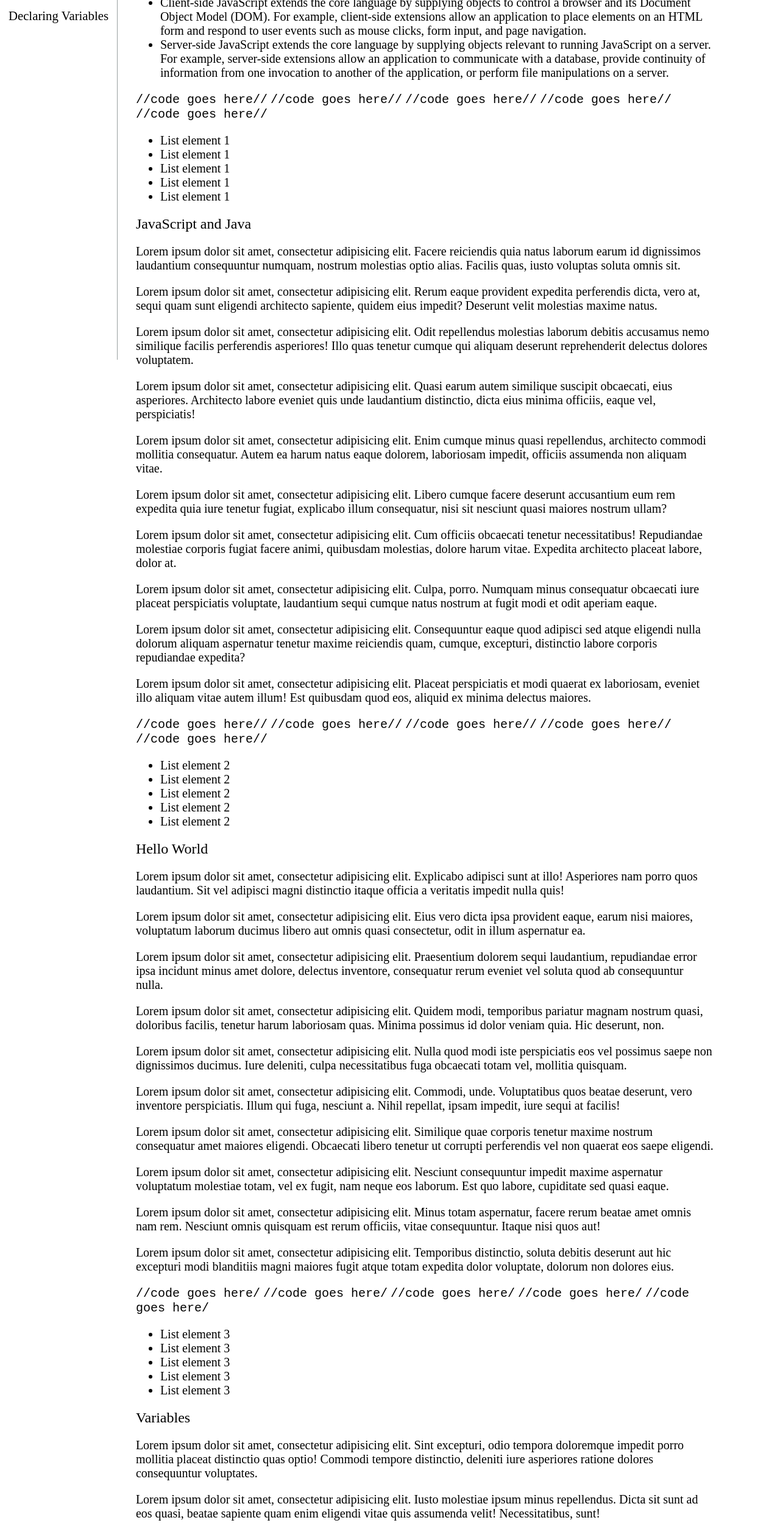
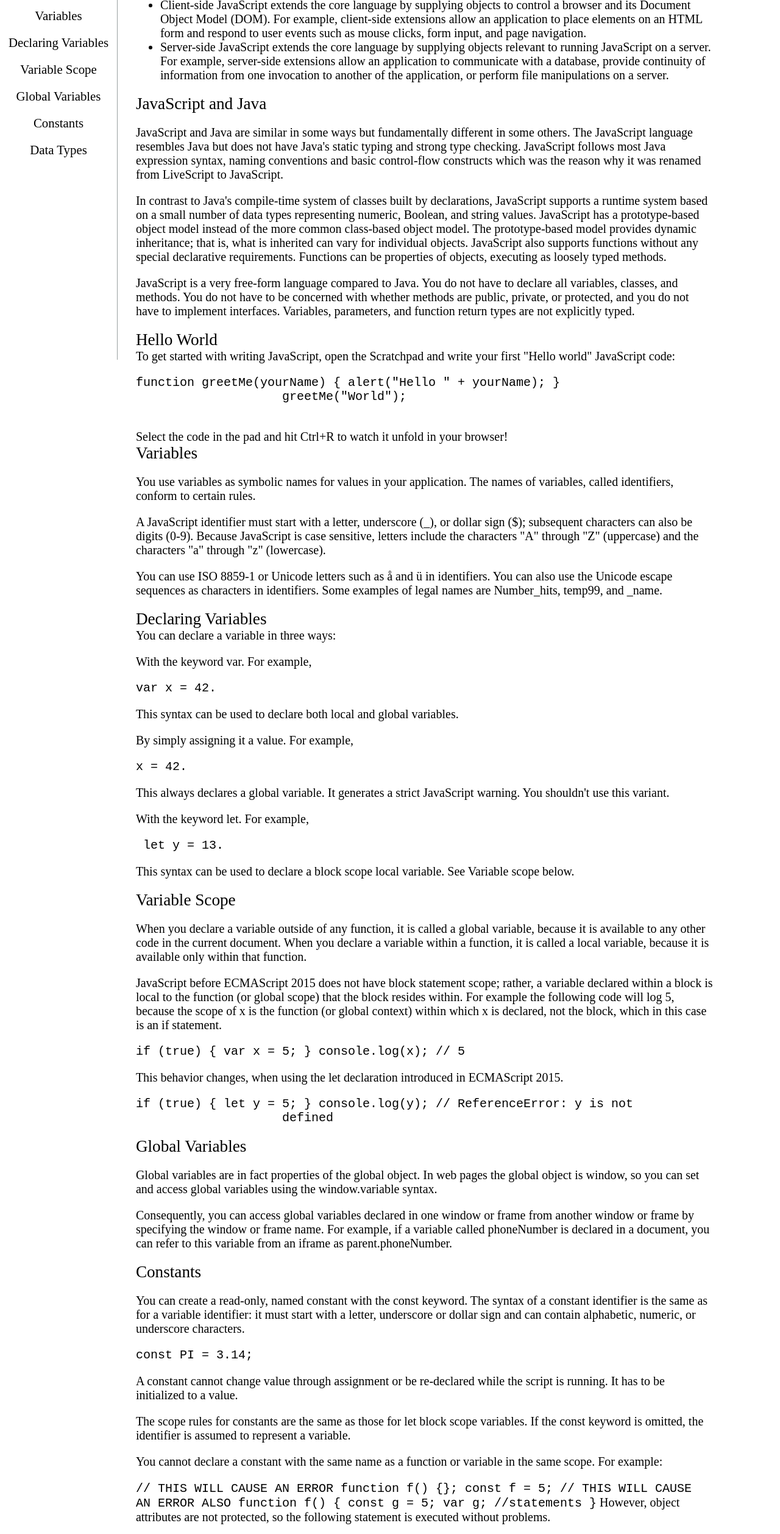
Before and after one commit to prinxard/FreeCodeCamp_Project_Technical_Documentation_Page, a plain HTML site: page index.html in a window 1280 px wide. Shown: the part 240-2756 px from the top of the page at 61% size. Drawn offline with Linux system fonts and the light colour scheme.

```diff
--- a/index.html
+++ b/index.html
@@ -18,6 +18,10 @@
         <a href="#Hello_World" class="nav-link">Hello World</a>
         <a href="#Variables" class="nav-link">Variables</a>
         <a href="#Declaring_Variables" class="nav-link">Declaring Variables</a>
+        <a href="#Variable_Scope" class="nav-link">Variable Scope</a>
+        <a href="#Global_Variables" class="nav-link">Global Variables</a>
+        <a href="#Constants" class="nav-link">Constants</a>
+        <a href="#Data_Types" class="nav-link">Data Types</a>
     </nav>
 
     <main id="main-doc">
@@ -46,198 +50,210 @@
                     the application, or perform file manipulations on a server.
                 </li>
             </ul>
-            <code>//code goes here//</code>
-            <code>//code goes here//</code>
-            <code>//code goes here//</code>
-            <code>//code goes here//</code>
-            <code>//code goes here//</code>
-            <ul>
-                <li>List element 1</li>
-                <li>List element 1</li>
-                <li>List element 1</li>
-                <li>List element 1</li>
-                <li>List element 1</li>
-            </ul>
         </section>
         <section class="main-section" id="JavaScript_and_Java">
             <header>JavaScript and Java</header>
-            <p>Lorem ipsum dolor sit amet, consectetur adipisicing elit. Facere reiciendis quia natus laborum earum id
-                dignissimos laudantium consequuntur numquam, nostrum molestias optio alias. Facilis quas, iusto voluptas
-                soluta omnis sit.</p>
-            <p>Lorem ipsum dolor sit amet, consectetur adipisicing elit. Rerum eaque provident expedita perferendis
-                dicta, vero at, sequi quam sunt eligendi architecto sapiente, quidem eius impedit? Deserunt velit
-                molestias maxime natus.</p>
-            <p>Lorem ipsum dolor sit amet, consectetur adipisicing elit. Odit repellendus molestias laborum debitis
-                accusamus nemo similique facilis perferendis asperiores! Illo quas tenetur cumque qui aliquam deserunt
-                reprehenderit delectus dolores voluptatem.</p>
-            <p>Lorem ipsum dolor sit amet, consectetur adipisicing elit. Quasi earum autem similique suscipit obcaecati,
-                eius asperiores. Architecto labore eveniet quis unde laudantium distinctio, dicta eius minima officiis,
-                eaque vel, perspiciatis!</p>
-            <p>Lorem ipsum dolor sit amet, consectetur adipisicing elit. Enim cumque minus quasi repellendus, architecto
-                commodi mollitia consequatur. Autem ea harum natus eaque dolorem, laboriosam impedit, officiis assumenda
-                non aliquam vitae.</p>
-            <p>Lorem ipsum dolor sit amet, consectetur adipisicing elit. Libero cumque facere deserunt accusantium eum
-                rem expedita quia iure tenetur fugiat, explicabo illum consequatur, nisi sit nesciunt quasi maiores
-                nostrum ullam?</p>
-            <p>Lorem ipsum dolor sit amet, consectetur adipisicing elit. Cum officiis obcaecati tenetur necessitatibus!
-                Repudiandae molestiae corporis fugiat facere animi, quibusdam molestias, dolore harum vitae. Expedita
-                architecto placeat labore, dolor at.</p>
-            <p>Lorem ipsum dolor sit amet, consectetur adipisicing elit. Culpa, porro. Numquam minus consequatur
-                obcaecati iure placeat perspiciatis voluptate, laudantium sequi cumque natus nostrum at fugit modi et
-                odit aperiam eaque.</p>
-            <p>Lorem ipsum dolor sit amet, consectetur adipisicing elit. Consequuntur eaque quod adipisci sed atque
-                eligendi nulla dolorum aliquam aspernatur tenetur maxime reiciendis quam, cumque, excepturi, distinctio
-                labore corporis repudiandae expedita?</p>
-            <p>Lorem ipsum dolor sit amet, consectetur adipisicing elit. Placeat perspiciatis et modi quaerat ex
-                laboriosam, eveniet illo aliquam vitae autem illum! Est quibusdam quod eos, aliquid ex minima delectus
-                maiores.</p>
-            <code>//code goes here//</code>
-            <code>//code goes here//</code>
-            <code>//code goes here//</code>
-            <code>//code goes here//</code>
-            <code>//code goes here//</code>
-            <ul>
-                <li>List element 2</li>
-                <li>List element 2</li>
-                <li>List element 2</li>
-                <li>List element 2</li>
-                <li>List element 2</li>
-            </ul>
+            <p>
+                JavaScript and Java are similar in some ways but fundamentally different
+                in some others. The JavaScript language resembles Java but does not have
+                Java's static typing and strong type checking. JavaScript follows most
+                Java expression syntax, naming conventions and basic control-flow
+                constructs which was the reason why it was renamed from LiveScript to
+                JavaScript.
+            </p>
+
+            <p>
+                In contrast to Java's compile-time system of classes built by
+                declarations, JavaScript supports a runtime system based on a small
+                number of data types representing numeric, Boolean, and string values.
+                JavaScript has a prototype-based object model instead of the more common
+                class-based object model. The prototype-based model provides dynamic
+                inheritance; that is, what is inherited can vary for individual objects.
+                JavaScript also supports functions without any special declarative
+                requirements. Functions can be properties of objects, executing as
+                loosely typed methods.
+            </p>
+            <p>
+                JavaScript is a very free-form language compared to Java. You do not
+                have to declare all variables, classes, and methods. You do not have to
+                be concerned with whether methods are public, private, or protected, and
+                you do not have to implement interfaces. Variables, parameters, and
+                function return types are not explicitly typed.
+            </p>
         </section>
+
         <section class="main-section" id="Hello_World">
             <header>Hello World</header>
-            <p>Lorem ipsum dolor sit amet, consectetur adipisicing elit. Explicabo adipisci sunt at illo! Asperiores nam
-                porro quos laudantium. Sit vel adipisci magni distinctio itaque officia a veritatis impedit nulla quis!
-            </p>
-            <p>Lorem ipsum dolor sit amet, consectetur adipisicing elit. Eius vero dicta ipsa provident eaque, earum
-                nisi maiores, voluptatum laborum ducimus libero aut omnis quasi consectetur, odit in illum aspernatur
-                ea.</p>
-            <p>Lorem ipsum dolor sit amet, consectetur adipisicing elit. Praesentium dolorem sequi laudantium,
-                repudiandae error ipsa incidunt minus amet dolore, delectus inventore, consequatur rerum eveniet vel
-                soluta quod ab consequuntur nulla.</p>
-            <p>Lorem ipsum dolor sit amet, consectetur adipisicing elit. Quidem modi, temporibus pariatur magnam nostrum
-                quasi, doloribus facilis, tenetur harum laboriosam quas. Minima possimus id dolor veniam quia. Hic
-                deserunt, non.</p>
-            <p>Lorem ipsum dolor sit amet, consectetur adipisicing elit. Nulla quod modi iste perspiciatis eos vel
-                possimus saepe non dignissimos ducimus. Iure deleniti, culpa necessitatibus fuga obcaecati totam vel,
-                mollitia quisquam.</p>
-            <p>Lorem ipsum dolor sit amet, consectetur adipisicing elit. Commodi, unde. Voluptatibus quos beatae
-                deserunt, vero inventore perspiciatis. Illum qui fuga, nesciunt a. Nihil repellat, ipsam impedit, iure
-                sequi at facilis!</p>
-            <p>Lorem ipsum dolor sit amet, consectetur adipisicing elit. Similique quae corporis tenetur maxime nostrum
-                consequatur amet maiores eligendi. Obcaecati libero tenetur ut corrupti perferendis vel non quaerat eos
-                saepe eligendi.</p>
-            <p>Lorem ipsum dolor sit amet, consectetur adipisicing elit. Nesciunt consequuntur impedit maxime aspernatur
-                voluptatum molestiae totam, vel ex fugit, nam neque eos laborum. Est quo labore, cupiditate sed quasi
-                eaque.</p>
-            <p>Lorem ipsum dolor sit amet, consectetur adipisicing elit. Minus totam aspernatur, facere rerum beatae
-                amet omnis nam rem. Nesciunt omnis quisquam est rerum officiis, vitae consequuntur. Itaque nisi quos
-                aut!</p>
-            <p>Lorem ipsum dolor sit amet, consectetur adipisicing elit. Temporibus distinctio, soluta debitis deserunt
-                aut hic excepturi modi blanditiis magni maiores fugit atque totam expedita dolor voluptate, dolorum non
-                dolores eius.</p>
-            <code>//code goes here/</code>
-            <code>//code goes here/</code>
-            <code>//code goes here/</code>
-            <code>//code goes here/</code>
-            <code>//code goes here/</code>
-            <ul>
-                <li>List element 3</li>
-                <li>List element 3</li>
-                <li>List element 3</li>
-                <li>List element 3</li>
-                <li>List element 3</li>
-            </ul>
+            <article> To get started with writing JavaScript, open the Scratchpad and write your
+                first "Hello world" JavaScript code:
+               <pre><code>function greetMe(yourName) { alert("Hello " + yourName); }
+                    greetMe("World");
+                </code></pre>
+
+                Select the code in the pad and hit Ctrl+R to watch it unfold in your
+                browser!
+            </article>
         </section>
+
         <section class="main-section" id="Variables">
             <header>Variables</header>
-            <p>Lorem ipsum dolor sit amet, consectetur adipisicing elit. Sint excepturi, odio tempora doloremque impedit
-                porro mollitia placeat distinctio quas optio! Commodi tempore distinctio, deleniti iure asperiores
-                ratione dolores consequuntur voluptates.</p>
-            <p>Lorem ipsum dolor sit amet, consectetur adipisicing elit. Iusto molestiae ipsum minus repellendus. Dicta
-                sit sunt ad eos quasi, beatae sapiente quam enim eligendi vitae quis assumenda velit! Necessitatibus,
-                sunt!</p>
-            <p>Lorem ipsum dolor sit amet, consectetur adipisicing elit. Quisquam, consequuntur, vel magnam atque minus
-                nostrum eum placeat aperiam illum! Odit tempore facilis, repellendus ut natus a, iure voluptates esse
-                provident.</p>
-            <p>Lorem ipsum dolor sit amet, consectetur adipisicing elit. Quia corrupti corporis similique repellendus,
-                dicta, facilis placeat. Consequuntur, placeat, in! Eos perspiciatis, debitis eius consequuntur veritatis
-                quo delectus laboriosam sequi totam.</p>
-            <p>Lorem ipsum dolor sit amet, consectetur adipisicing elit. Molestias soluta tenetur, veritatis impedit at
-                repudiandae numquam incidunt, odio! Optio ullam esse reiciendis necessitatibus cum odio voluptatum sunt
-                dicta odit illum.</p>
-            <p>Lorem ipsum dolor sit amet, consectetur adipisicing elit. Iusto eum deserunt in ad officia fugit optio
-                alias delectus est perferendis, consequatur illo modi eos deleniti natus saepe similique, et,
-                laboriosam.</p>
-            <p>Lorem ipsum dolor sit amet, consectetur adipisicing elit. At repudiandae harum dolore rem maiores minima
-                reiciendis excepturi amet neque velit aspernatur nesciunt necessitatibus, esse inventore, quibusdam
-                ullam porro obcaecati. Minus.</p>
-            <p>Lorem ipsum dolor sit amet, consectetur adipisicing elit. Ex, nisi minima, excepturi voluptatum voluptate
-                eligendi et nihil, illum sapiente earum beatae eaque deserunt aut accusamus quod doloremque sit. Soluta,
-                sint.</p>
-            <p>Lorem ipsum dolor sit amet, consectetur adipisicing elit. Ex autem possimus asperiores dignissimos quod
-                porro, dolore laborum quam ratione accusamus magni quaerat maxime nihil excepturi non minima rem,
-                impedit aperiam?</p>
-            <p>Lorem ipsum dolor sit amet, consectetur adipisicing elit. Ipsam quam quisquam autem, itaque voluptas
-                deleniti natus obcaecati, voluptatum exercitationem vero tempore debitis. Nemo voluptatum dolorum totam
-                dolores quae id cumque.</p>
-            <code>//code goes here//</code>
-            <code>//code goes here//</code>
-            <code>//code goes here//</code>
-            <code>//code goes here//</code>
-            <code>//code goes here//</code>
-            <ul>
-                <li>List element 4</li>
-                <li>List element 4</li>
-                <li>List element 4</li>
-                <li>List element 4</li>
-                <li>List element 4</li>
-            </ul>
+            <article>
+                <p>
+                    You use variables as symbolic names for values in your application. The
+                    names of variables, called identifiers, conform to certain rules.
+                </p>
+                <p>
+                    A JavaScript identifier must start with a letter, underscore (_), or
+                    dollar sign ($); subsequent characters can also be digits (0-9). Because
+                    JavaScript is case sensitive, letters include the characters "A" through
+                    "Z" (uppercase) and the characters "a" through "z" (lowercase).
+                </p>
+                <p>
+                    You can use ISO 8859-1 or Unicode letters such as å and ü in identifiers.
+                    You can also use the Unicode escape sequences as characters in
+                    identifiers. Some examples of legal names are Number_hits, temp99, and
+                    _name.
+                </p>
+            </article>
         </section>
+
         <section class="main-section" id="Declaring_Variables">
             <header>Declaring Variables</header>
-            <p>Lorem ipsum dolor sit amet, consectetur adipisicing elit. Excepturi vitae reprehenderit repellat deserunt
-                molestias fuga eaque, consequatur ut! Ipsam ab nobis impedit aperiam ratione corporis ut quisquam quos
-                fugit quod.</p>
-            <p>Lorem ipsum dolor sit amet, consectetur adipisicing elit. Vel qui repellat mollitia neque fugiat officiis
-                cum quos reprehenderit deleniti asperiores, assumenda, animi eveniet iure sit amet ratione est,
-                consectetur a.</p>
-            <p>Lorem ipsum dolor sit amet, consectetur adipisicing elit. Excepturi quis exercitationem natus quam
-                aliquid vitae cumque dolor dignissimos! Provident maxime ut alias quasi sunt laudantium sequi vero,
-                officia sapiente, aut.</p>
-            <p>Lorem ipsum dolor sit amet, consectetur adipisicing elit. Voluptatum excepturi necessitatibus praesentium
-                aspernatur, tempore beatae fugit cupiditate saepe quia nostrum dolor, sequi omnis eveniet natus neque
-                placeat, eos. Placeat, voluptatibus.</p>
-            <p>Lorem ipsum dolor sit amet, consectetur adipisicing elit. Earum amet modi cum in impedit eum officia,
-                corrupti consequatur reiciendis. Distinctio pariatur sit fugiat beatae ratione itaque adipisci quam illo
-                esse.</p>
-            <p>Lorem ipsum dolor sit amet, consectetur adipisicing elit. Fugit tempora quisquam laudantium. Numquam
-                officia consectetur porro accusantium quo incidunt! Placeat maxime id alias vel culpa quaerat fugiat
-                eaque, provident. Odio!</p>
-            <p>Lorem ipsum dolor sit amet, consectetur adipisicing elit. Laudantium, animi officia dolorum non dolor,
-                quos tempora molestiae voluptatibus, culpa possimus earum eum veritatis! Distinctio natus doloremque sit
-                id nam. Inventore.</p>
-            <p>Lorem ipsum dolor sit amet, consectetur adipisicing elit. Rerum quisquam id cum quia natus, ducimus
-                ratione consectetur illum quam fuga, consequuntur esse culpa illo vero. Eius necessitatibus, consectetur
-                nulla nostrum.</p>
-            <p>Lorem ipsum dolor sit amet, consectetur adipisicing elit. Reprehenderit consectetur, veniam vero aliquam
-                voluptas dolorem doloremque enim architecto voluptatem illo omnis nostrum vel minima animi iure
-                cupiditate eaque soluta ducimus!</p>
-            <p>Lorem ipsum dolor sit amet, consectetur adipisicing elit. Dolorem expedita error architecto deleniti
-                quasi, eius rem est veritatis eaque earum natus fugiat rerum recusandae debitis assumenda, autem dolorum
-                nobis animi.</p>
-            <code>//code goes here//</code>
-            <code>//code goes here//</code>
-            <code>//code goes here//</code>
-            <code>//code goes here//</code>
-            <code>//code goes here//</code>
+            <article>
+                You can declare a variable in three ways:
+                <p>
+                    With the keyword var. For example, <pre><code>var x = 42.</code></pre> This syntax
+                    can be used to declare both local and global variables.
+                </p>
+                <p>
+                    By simply assigning it a value. For example, <pre><code>x = 42.</code></pre> This
+                    always declares a global variable. It generates a strict JavaScript
+                    warning. You shouldn't use this variant.
+                </p>
+                <p>
+                    With the keyword let. For example,<pre><code> let y = 13.</code></pre> This syntax
+                    can be used to declare a block scope local variable. See Variable scope
+                    below.
+                </p>
+            </article>
+        </section>
+
+        <section class="main-section" id="Variable_Scope">
+            <header>Variable Scope</header>
+            <article>
+                <p>
+                    When you declare a variable outside of any function, it is called a
+                    global variable, because it is available to any other code in the
+                    current document. When you declare a variable within a function, it is
+                    called a local variable, because it is available only within that
+                    function.
+                </p>
+
+                <p>
+                    JavaScript before ECMAScript 2015 does not have block statement scope;
+                    rather, a variable declared within a block is local to the function (or
+                    global scope) that the block resides within. For example the following
+                    code will log 5, because the scope of x is the function (or global
+                    context) within which x is declared, not the block, which in this case
+                    is an if statement.
+                </p>
+                <pre><code>if (true) { var x = 5; } console.log(x); // 5</code></pre>
+                <p>
+                    This behavior changes, when using the let declaration introduced in
+                    ECMAScript 2015.
+                </p>
+
+                <pre><code>if (true) { let y = 5; } console.log(y); // ReferenceError: y is not
+                    defined</code></pre>
+            </article>
+        </section>
+
+        <section class="main-section" id="Global_Variables">
+            <header>Global Variables</header>
+            <article>
+                <p>
+                    Global variables are in fact properties of the global object. In web
+                    pages the global object is window, so you can set and access global
+                    variables using the window.variable syntax.
+                </p>
+
+                <p>
+                    Consequently, you can access global variables declared in one window or
+                    frame from another window or frame by specifying the window or frame
+                    name. For example, if a variable called phoneNumber is declared in a
+                    document, you can refer to this variable from an iframe as
+                    parent.phoneNumber.
+                </p>
+            </article>
+
+        </section>
+        <section class="main-section" id="Constants">
+            <header>Constants</header>
+            <article>
+                <p>
+                    You can create a read-only, named constant with the const keyword. The
+                    syntax of a constant identifier is the same as for a variable
+                    identifier: it must start with a letter, underscore or dollar sign and
+                    can contain alphabetic, numeric, or underscore characters.
+                </p>
+
+                <pre><code>const PI = 3.14;</code></pre>
+                <p>
+                    A constant cannot change value through assignment or be re-declared
+                    while the script is running. It has to be initialized to a value.
+                </p>
+
+                <p>
+                    The scope rules for constants are the same as those for let block scope
+                    variables. If the const keyword is omitted, the identifier is assumed to
+                    represent a variable.
+                </p>
+
+                <p>
+                    You cannot declare a constant with the same name as a function or
+                    variable in the same scope. For example:
+                </p>
+
+                <code>// THIS WILL CAUSE AN ERROR function f() {}; const f = 5; // THIS WILL
+                    CAUSE AN ERROR ALSO function f() { const g = 5; var g; //statements
+                    }</code>
+                However, object attributes are not protected, so the following statement
+                is executed without problems.
+                <pre><code>const MY_OBJECT = {"key": "value"}; MY_OBJECT.key = "otherValue";</code></pre>
+            </article>
+        </section>
+        <section class="main-section" id="Data_Types">
+            <header>Data Types</header>
+            <article>
+                <p>The latest ECMAScript standard defines seven data types:</p>
                 <ul>
-                <li>List element 5</li>
-                <li>List element 5</li>
-                <li>List element 5</li>
-                <li>List element 5</li>
-                <li>List element 5</li>
+                    <li>
+                        <p>Six data types that are primitives:</p>
+                        <ul>
+                            <li>Boolean. true and false.</li>
+                            <li>
+                                null. A special keyword denoting a null value. Because JavaScript
+                                is case-sensitive, null is not the same as Null, NULL, or any
+                                other variant.
+                            </li>
+                            <li>undefined. A top-level property whose value is undefined.</li>
+                            <li>Number. 42 or 3.14159.</li>
+                            <li>String. "Howdy"</li>
+                            <li>
+                                Symbol (new in ECMAScript 2015). A data type whose instances are
+                                unique and immutable.
+                            </li>
                         </ul>
+                    </li>
+
+                    <li>and Object</li>
+                </ul>
+                Although these data types are a relatively small amount, they enable you
+                to perform useful functions with your applications. Objects and functions
+                are the other fundamental elements in the language. You can think of
+                objects as named containers for values, and functions as procedures that
+                your application can perform.
+            </article>
         </section>
 
     </main>
--- a/styles.css
+++ b/styles.css
@@ -1,5 +1,6 @@
 html, body{
     scroll-behavior: smooth;
+    /* background-color: rgb(252, 253, 253); */
 }
 
 
@@ -13,6 +14,10 @@
     border-right: solid 1px rgba(0, 22, 22, 0.4);;
     height: 100%;
 }
+#navbar header{
+    font-size: 1.7rem;
+    font-weight: 500;
+}
 
 #navbar a {
     display: block;
@@ -20,7 +25,14 @@
     text-decoration: none;
     color: black;
     font-size: 1.3rem;
+
 }
+
+#navbar a:hover{
+cursor: pointer;
+color: rgb(16, 189, 189);
+}
+
 
 #main-doc {
     margin-left: 17%;
@@ -30,7 +42,7 @@
 }
 
 #main-doc header {
-    font-size: 1.5rem;
+    font-size: 1.7rem;
     font-weight: 500;
 }
 
@@ -43,4 +55,17 @@
     #navbar a {
         margin-top: 10px;
     }
+
+    pre, code {
+        font-family: monospace, monospace;
+      }
+      pre {
+        overflow: auto;
+      }
+      pre > code {
+        display: block;
+        padding: 1rem;
+        word-wrap: normal;
+        background-color: rgb(141, 129, 151);
+      }
 }
```
Lines whose indentation alone changed are shown as unchanged.
